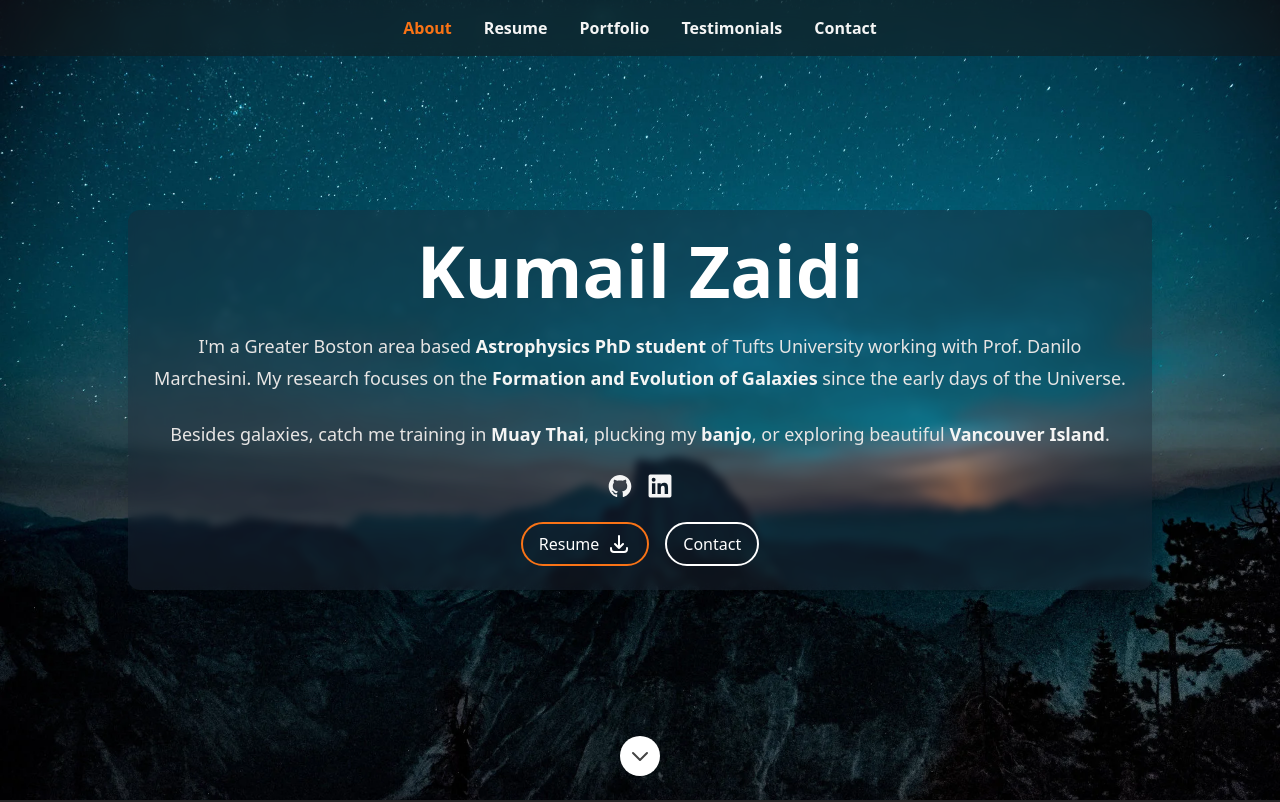
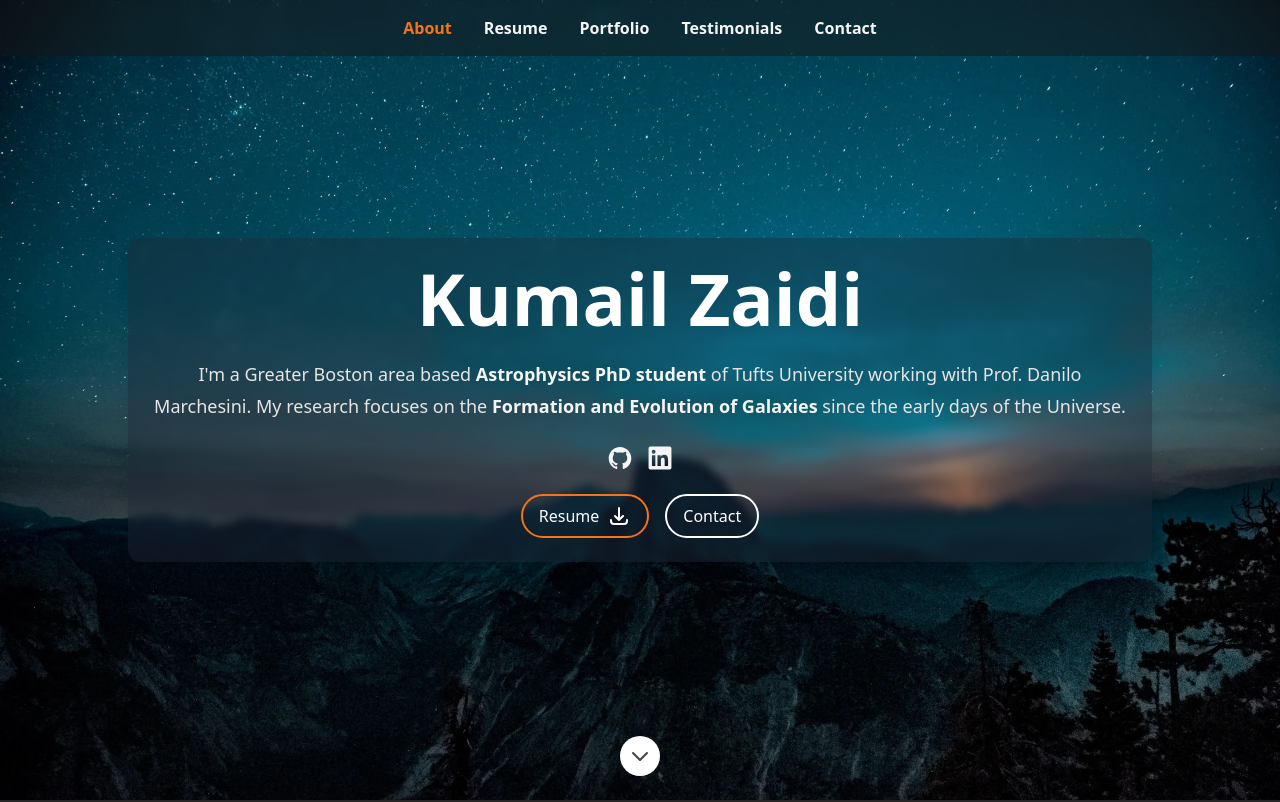
Before and after one commit to zaidikumail/kumailzaidi, a Next.js app: page / in a window 1280 px wide. Shown: the top 802 px of the page. Built offline with nearby package versions, Linux system fonts and the light colour scheme.

Commit message:
Update data.tsx

```diff
--- a/src/data/data.tsx
+++ b/src/data/data.tsx
@@ -69,12 +69,7 @@ export const heroData: Hero = {
   description: (
     <>
       <p className="prose-sm text-stone-200 sm:prose-base lg:prose-lg">
-        I'm a Greater Boston area based <strong className="text-stone-100">Astrophysics PhD student</strong> of Tufts University working with Prof. Danilo Marchesini. My research focuses on the <strong className="text-stone-100">Formation and Evolution of Galaxies</strong>  since the early days of the Universe.      </p>
-      <p className="prose-sm text-stone-200 sm:prose-base lg:prose-lg">
-        Besides galaxies, catch me training in <strong className="text-stone-100">Muay Thai</strong>,
-        plucking my <strong className="text-stone-100">banjo</strong>, or exploring beautiful{' '}
-        <strong className="text-stone-100">Vancouver Island</strong>.
-      </p>
+        I'm a Greater Boston area based <strong className="text-stone-100">Astrophysics PhD student</strong> of Tufts University working with Prof. Danilo Marchesini. My research focuses on the <strong className="text-stone-100">Formation and Evolution of Galaxies</strong>  since the early days of the Universe.</p>
     </>
   ),
   actions: [
```
